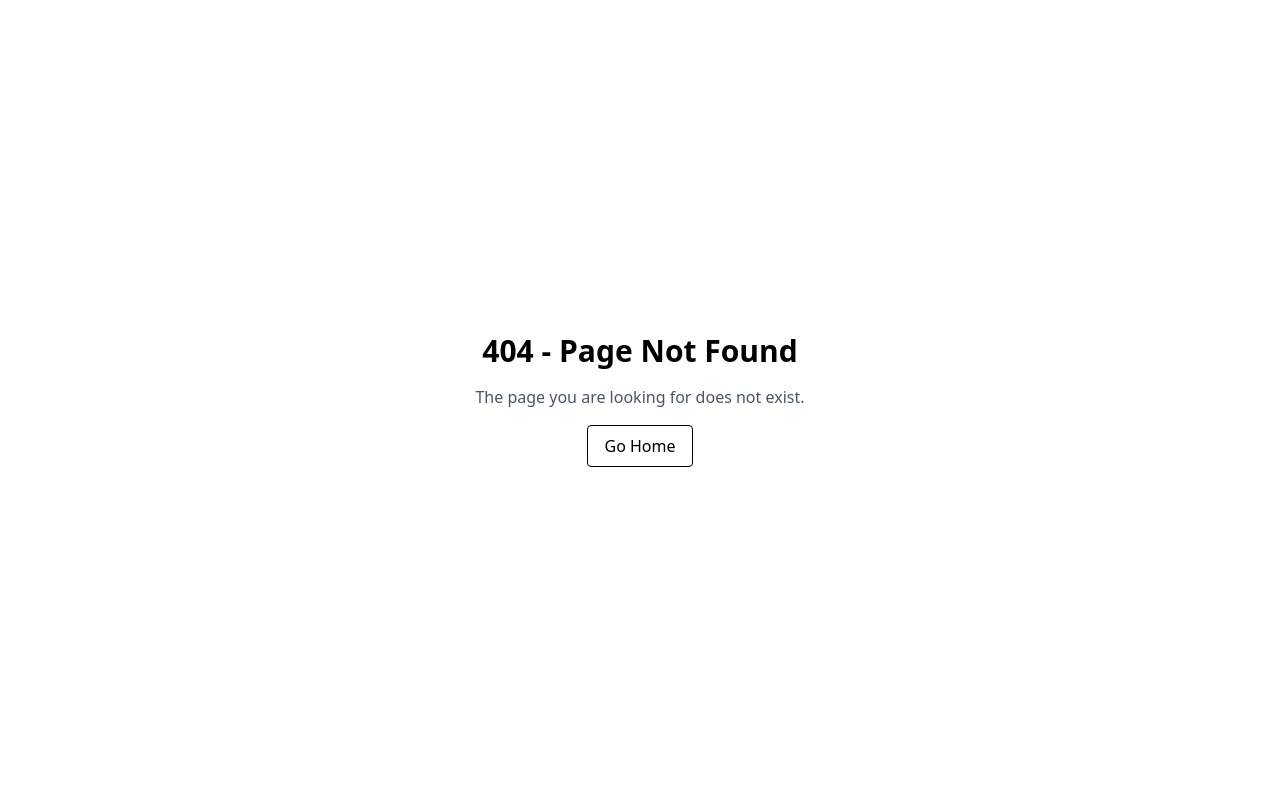
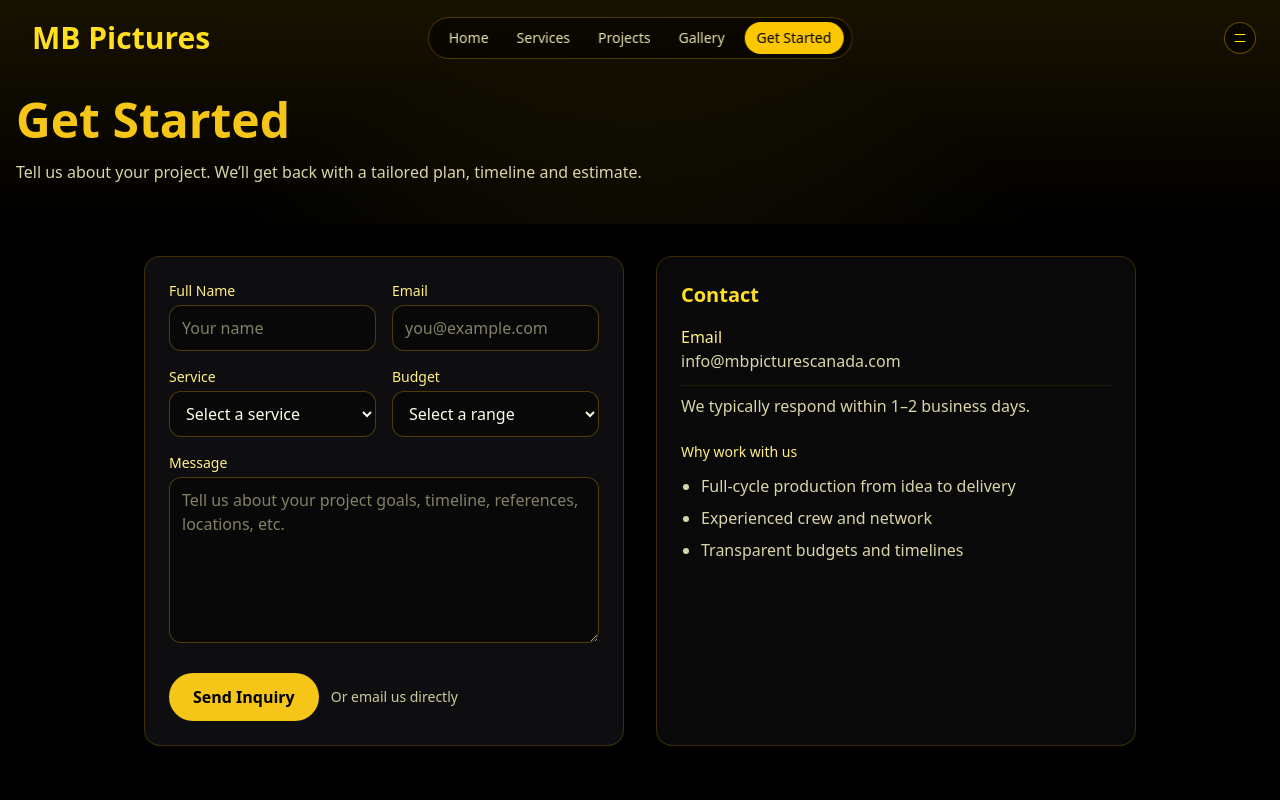
Before and after one commit to Sushil0725/filmproduction, a React app in the folder frontend/: page /contact in a window 1280 px wide. Before the commit this address had no page. Shown: the top 800 px of the page. Built offline with nearby package versions, Linux system fonts and the light colour scheme; the HTML template or start-up script is replaced by a standard one.

Commit message:
contact page

```diff
--- a/frontend/src/App.jsx
+++ b/frontend/src/App.jsx
@@ -6,16 +6,18 @@ import ServicesPage from './pages/users/ServicesPage';
 import ProjectsPage from './pages/users/ProjectsPage';
 import GalleryPage from './pages/users/GalleryPage';
 import AboutPage from './pages/users/AboutPage';
+import Contact from './pages/users/Contact';
 import Login from './pages/auth/Login';
 import Admin from './pages/admin/Admin';
 import Settings from './pages/admin/Settings.jsx';
 import Dashboard from './pages/admin/Dashboard.jsx';
-import MediaControl from './pages/admin/MediaControl.jsx';
-import HeroManager from './pages/admin/HeroManager.jsx';
+import MediaManager from './pages/admin/MediaManager.jsx';
+import HomeManager from './pages/admin/HomeManager.jsx';
 import ServicesManager from './pages/admin/ServicesManager.jsx';
 import ProjectsManager from './pages/admin/ProjectsManager.jsx';
 import GalleryManager from './pages/admin/GalleryManager.jsx';
 import NewsManager from './pages/admin/NewsManager.jsx';
+import TodosManager from './pages/admin/TodosManager.jsx';
 import NotFound from './NotFound';
 import ProtectedRoute from './common/ProtectedRoute';
 import UserLayout from './layouts/users/UserLayout';
@@ -32,18 +34,20 @@ export default function App() {
           <Route path="services" element={<ServicesPage />} />
           <Route path="projects" element={<ProjectsPage />} />
           <Route path="gallery" element={<GalleryPage />} />
+          <Route path="contact" element={<Contact />} />
         </Route>
         <Route path="/login" element={<Login />} />
         <Route element={<ProtectedRoute />}>
           <Route path="/admin" element={<AdminLayout />}>
             <Route index element={<Admin />} />
             <Route path="dashboard" element={<Dashboard />} />
-            <Route path="mediactrl" element={<MediaControl />} />
-            <Route path="heromng" element={<HeroManager />} />
+            <Route path="mediactrl" element={<MediaManager />} />
+            <Route path="homemng" element={<HomeManager />} />
             <Route path="servicemng" element={<ServicesManager />} />
             <Route path="projectmng" element={<ProjectsManager />} />
             <Route path="gallerymng" element={<GalleryManager />} />
             <Route path="newsmng" element={<NewsManager />} />
+            <Route path="todos" element={<TodosManager />} />
             <Route path="setting" element={<Settings />} />
           </Route>
         </Route>
--- /dev/null
+++ b/frontend/src/pages/users/Contact.jsx
@@ -0,0 +1,161 @@
+import React, { useMemo, useState } from 'react';
+import { serviceCategories } from '../../data/serviceCategories';
+
+export default function Contact() {
+  const [name, setName] = useState('');
+  const [email, setEmail] = useState('');
+  const [service, setService] = useState('');
+  const [budget, setBudget] = useState('');
+  const [message, setMessage] = useState('');
+
+  const serviceOptions = useMemo(() => serviceCategories.map((c) => c.name), []);
+
+  const onSubmit = (e) => {
+    e.preventDefault();
+    const to = 'info@mbpicturescanada.com';
+    const subject = `Project Inquiry${service ? `: ${service}` : ''} – ${name || 'New Client'}`;
+    const lines = [
+      `Name: ${name || '-'}`,
+      `Email: ${email || '-'}`,
+      `Service: ${service || '-'}`,
+      `Budget: ${budget || '-'}`,
+      '',
+      'Message:',
+      message || '-',
+      '',
+      '— Sent from MB Pictures website'
+    ];
+    const body = encodeURIComponent(lines.join('\n'));
+    const mailtoUrl = `mailto:${to}?subject=${encodeURIComponent(subject)}&body=${body}`;
+    window.location.href = mailtoUrl;
+  };
+
+  return (
+    <div className="bg-black text-yellow-50 min-h-screen">
+      <section className="relative overflow-hidden">
+        <div className="absolute inset-0">
+          <div className="absolute inset-0 bg-gradient-to-b from-yellow-500/10 to-transparent" />
+          <div className="absolute -top-1/3 left-1/2 -translate-x-1/2 w-[1200px] h-[1200px] bg-[radial-gradient(circle_at_center,rgba(245,197,24,0.12),transparent_60%)]" />
+        </div>
+        <div className="relative max-w-7xl mx-auto px-4 pt-24 pb-10">
+          <h1 className="text-4xl md:text-5xl font-black text-[#f5c518]">Get Started</h1>
+          <p className="mt-4 max-w-3xl text-yellow-100/85">
+            Tell us about your project. We’ll get back with a tailored plan, timeline and estimate.
+          </p>
+        </div>
+      </section>
+
+      <section className="py-8">
+        <div className="max-w-5xl mx-auto px-4">
+          <div className="grid lg:grid-cols-2 gap-8">
+            <form onSubmit={onSubmit} className="rounded-2xl border border-yellow-500/20 bg-zinc-900/60 p-6">
+              <div className="grid sm:grid-cols-2 gap-4">
+                <div>
+                  <label className="block text-sm text-yellow-200 mb-1">Full Name</label>
+                  <input
+                    type="text"
+                    value={name}
+                    onChange={(e) => setName(e.target.value)}
+                    required
+                    autoComplete="name"
+                    className="w-full rounded-xl bg-black/40 border border-yellow-500/30 px-3 py-2.5 text-yellow-50 placeholder-yellow-100/50 focus:outline-none focus:ring-2 ring-[#f5c518]/60"
+                    placeholder="Your name"
+                  />
+                </div>
+                <div>
+                  <label className="block text-sm text-yellow-200 mb-1">Email</label>
+                  <input
+                    type="email"
+                    value={email}
+                    onChange={(e) => setEmail(e.target.value)}
+                    required
+                    autoComplete="email"
+                    className="w-full rounded-xl bg-black/40 border border-yellow-500/30 px-3 py-2.5 text-yellow-50 placeholder-yellow-100/50 focus:outline-none focus:ring-2 ring-[#f5c518]/60"
+                    placeholder="you@example.com"
+                  />
+                </div>
+              </div>
+
+              <div className="grid sm:grid-cols-2 gap-4 mt-4">
+                <div>
+                  <label className="block text-sm text-yellow-200 mb-1">Service</label>
+                  <select
+                    value={service}
+                    onChange={(e) => setService(e.target.value)}
+                    className="w-full rounded-xl bg-black/40 border border-yellow-500/30 px-3 py-2.5 text-yellow-50 focus:outline-none focus:ring-2 ring-[#f5c518]/60"
+                  >
+                    <option value="">Select a service</option>
+                    {serviceOptions.map((opt) => (
+                      <option key={opt} value={opt}>{opt}</option>
+                    ))}
+                  </select>
+                </div>
+                <div>
+                  <label className="block text-sm text-yellow-200 mb-1">Budget</label>
+                  <select
+                    value={budget}
+                    onChange={(e) => setBudget(e.target.value)}
+                    className="w-full rounded-xl bg-black/40 border border-yellow-500/30 px-3 py-2.5 text-yellow-50 focus:outline-none focus:ring-2 ring-[#f5c518]/60"
+                  >
+                    <option value="">Select a range</option>
+                    <option value="<$5k">Less than $5k</option>
+                    <option value="$5k–$15k">$5k–$15k</option>
+                    <option value="$15k–$50k">$15k–$50k</option>
+                    <option value=">$50k">Over $50k</option>
+                  </select>
+                </div>
+              </div>
+
+              <div className="mt-4">
+                <label className="block text-sm text-yellow-200 mb-1">Message</label>
+                <textarea
+                  value={message}
+                  onChange={(e) => setMessage(e.target.value)}
+                  rows={6}
+                  className="w-full rounded-xl bg-black/40 border border-yellow-500/30 px-3 py-2.5 text-yellow-50 placeholder-yellow-100/50 focus:outline-none focus:ring-2 ring-[#f5c518]/60"
+                  placeholder="Tell us about your project goals, timeline, references, locations, etc."
+                />
+              </div>
+
+              <div className="mt-6 flex items-center gap-3">
+                <button type="submit" className="inline-flex items-center rounded-full bg-[#f5c518] px-6 py-3 text-black font-semibold hover:bg-[#ffd34d]">
+                  Send Inquiry
+                </button>
+                <a
+                  href="mailto:info@mbpicturescanada.com"
+                  className="text-sm text-yellow-100/80 hover:text-yellow-300"
+                >
+                  Or email us directly
+                </a>
+              </div>
+            </form>
+
+            <div className="rounded-2xl border border-yellow-500/20 bg-zinc-900/40 p-6">
+              <h3 className="text-xl font-semibold text-yellow-300">Contact</h3>
+              <div className="mt-4 space-y-3 text-yellow-100/85">
+                <div>
+                  <div className="text-yellow-200">Email</div>
+                  <a href="mailto:info@mbpicturescanada.com" className="hover:text-yellow-300">info@mbpicturescanada.com</a>
+                </div>
+                <div className="pt-2 border-t border-yellow-500/10">
+                  <p>
+                    We typically respond within 1–2 business days.
+                  </p>
+                </div>
+              </div>
+
+              <div className="mt-6">
+                <h4 className="text-sm font-medium text-yellow-200">Why work with us</h4>
+                <ul className="mt-3 space-y-2 text-yellow-100/85 list-disc pl-5">
+                  <li>Full-cycle production from idea to delivery</li>
+                  <li>Experienced crew and network</li>
+                  <li>Transparent budgets and timelines</li>
+                </ul>
+              </div>
+            </div>
+          </div>
+        </div>
+      </section>
+    </div>
+  );
+}
```
